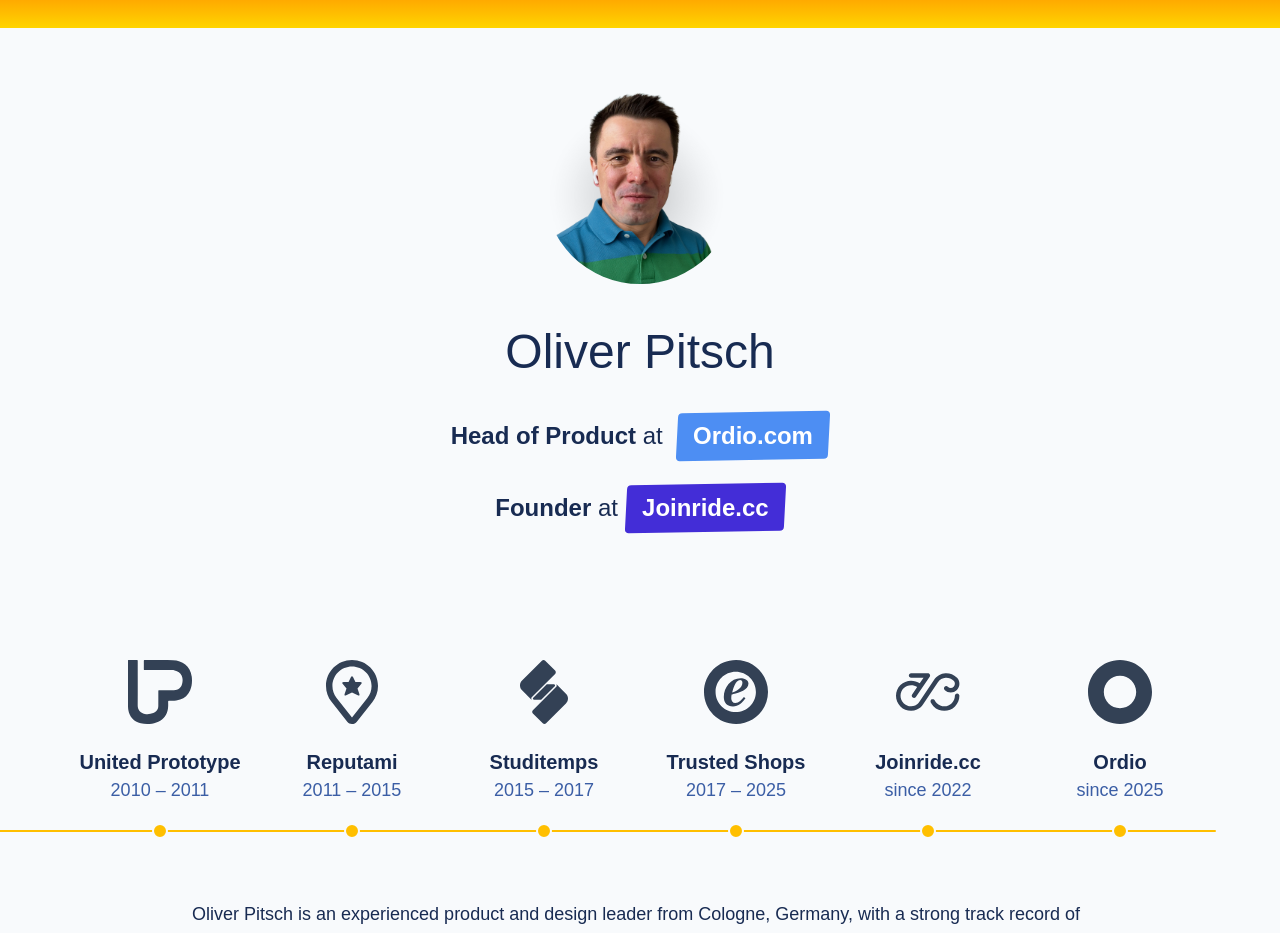
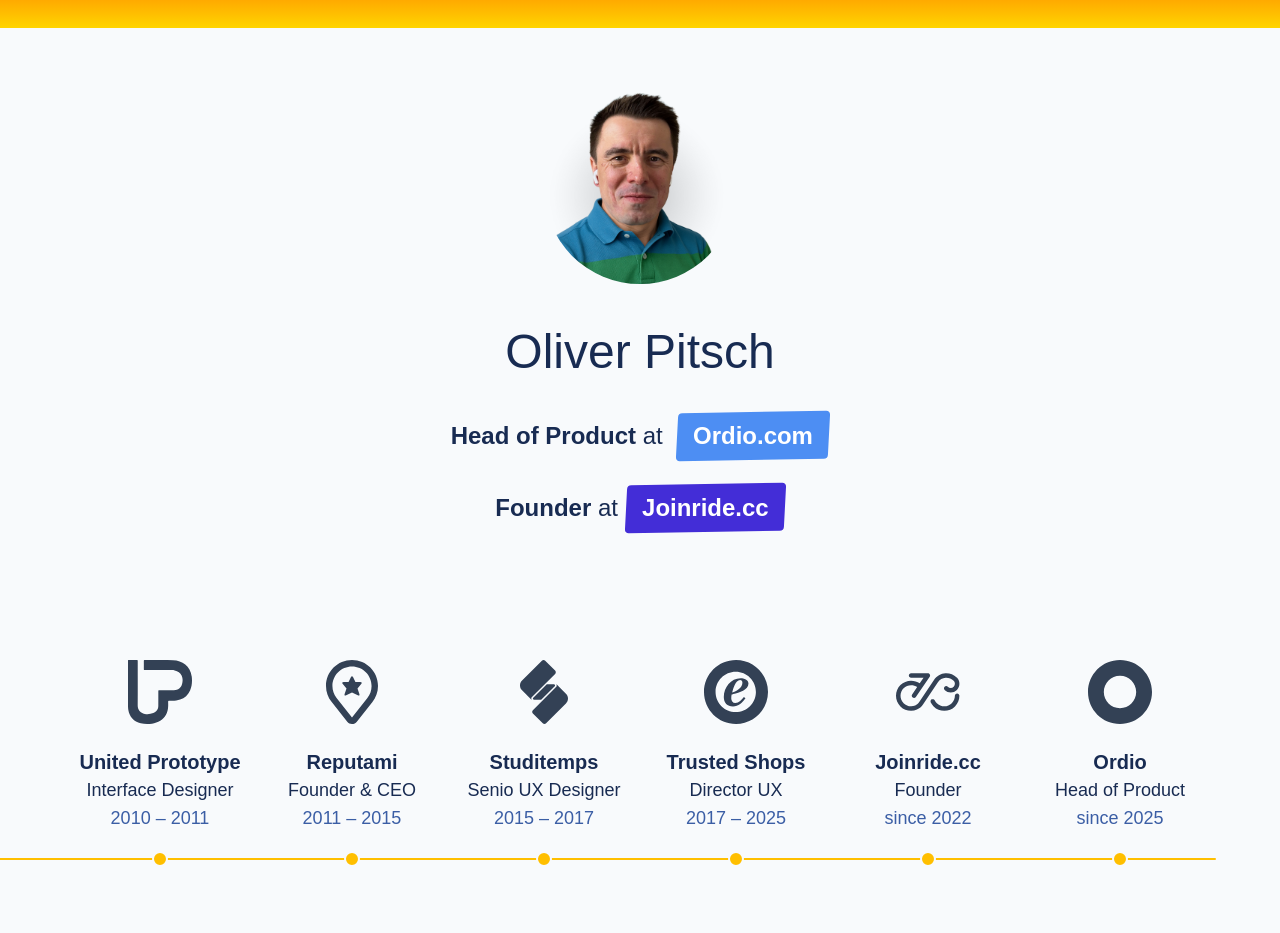
Before and after one commit to oliverpitsch/oliverpitsch.github.io, a Next.js app: page / in a window 1280 px wide. Shown: the top 933 px of the page. Built offline with nearby package versions, Linux system fonts and the light colour scheme.

Commit message:
refactor: add jobTitle to TimelineItem for enhanced clarity in timeline entries

```diff
--- a/src/app/page.tsx
+++ b/src/app/page.tsx
@@ -36,16 +36,49 @@
   );
 }
 
-type TimelineItem = { label: string; span: string } & ({ svg: string } | { inline: true });
+type TimelineItem = { label: string; span: string; jobTitle: string } & (
+  | { svg: string }
+  | { inline: true }
+);
 
 function Timeline() {
   const items: TimelineItem[] = [
-    { label: 'United Prototype', span: '2010 – 2011', svg: 'companies/logo-united-prototype.svg' },
-    { label: 'Reputami', span: '2011 – 2015', svg: 'companies/logo-reputami.svg' },
-    { label: 'Studitemps', span: '2015 – 2017', svg: 'companies/logo-studitemps.svg' },
-    { label: 'Trusted Shops', span: '2017 – 2025', svg: 'companies/logo-trusted-shops.svg' },
-    { label: 'Joinride.cc', span: 'since 2022', svg: 'companies/logo-joinride.svg' },
-    { label: 'Ordio', span: 'since 2025', svg: 'companies/logo-ordio.svg' },
+    {
+      label: 'United Prototype',
+      span: '2010 – 2011',
+      jobTitle: 'Interface Designer',
+      svg: 'companies/logo-united-prototype.svg',
+    },
+    {
+      label: 'Reputami',
+      span: '2011 – 2015',
+      jobTitle: 'Founder & CEO',
+      svg: 'companies/logo-reputami.svg',
+    },
+    {
+      label: 'Studitemps',
+      span: '2015 – 2017',
+      jobTitle: 'Senio UX Designer',
+      svg: 'companies/logo-studitemps.svg',
+    },
+    {
+      label: 'Trusted Shops',
+      span: '2017 – 2025',
+      jobTitle: 'Director UX',
+      svg: 'companies/logo-trusted-shops.svg',
+    },
+    {
+      label: 'Joinride.cc',
+      span: 'since 2022',
+      jobTitle: 'Founder',
+      svg: 'companies/logo-joinride.svg',
+    },
+    {
+      label: 'Ordio',
+      span: 'since 2025',
+      jobTitle: 'Head of Product',
+      svg: 'companies/logo-ordio.svg',
+    },
   ] as const;
 
   return (
@@ -84,6 +117,7 @@
             )}
           </div>
           <h4 className="mt-6 text-xl font-semibold">{it.label}</h4>
+          <div className="text-lg text-[#182B52] dark:text-[#E6EEFF]">{it.jobTitle}</div>
           <span className="text-lg text-[#3B5EA5] dark:text-[#8DAEF0]">{it.span}</span>
           <span className="absolute -bottom-[3px] left-1/2 -translate-x-1/2 size-4 rounded-full border-2 border-slate-50 dark:border-[#182B52] bg-[#FFBF00]" />
         </div>
```
